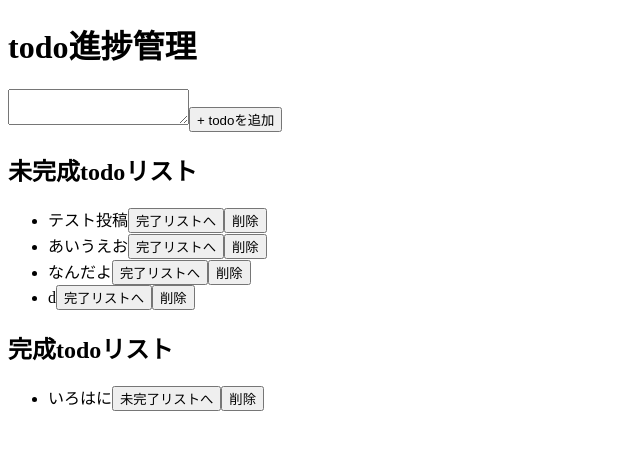
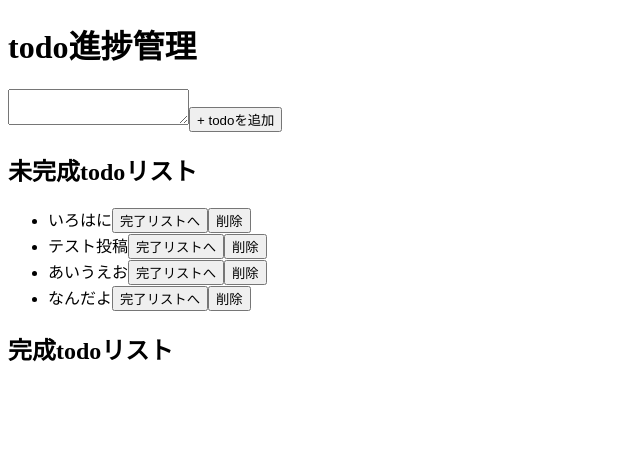
Before and after one commit to sakana-san/react-sample-benkyou, a React (Create React App) app: page / in a window 1280 px wide. Shown: the top 450 px of the page, without its empty margins (0-640 px from the left). Built offline with nearby package versions, Linux system fonts and the light colour scheme; data requests are answered from the project's data file; the HTML template or start-up script is replaced by a standard one.

Commit message:
toggle機能を実装

```diff
--- a/db.json
+++ b/db.json
@@ -3,7 +3,7 @@
     {
       "id": 1,
       "content": "いろはに",
-      "done": true
+      "done": false
     },
     {
       "content": "テスト投稿",
@@ -19,11 +19,6 @@
       "content": "なんだよ",
       "id": "01H0RWVXCBYQPTGKY27KRQD3M0",
       "done": false
-    },
-    {
-      "content": "d",
-      "id": "01H0S4KKVGX9GW6TXE6W9G2PQK",
-      "done": false
     }
   ]
 }
--- a/src/components/App.tsx
+++ b/src/components/App.tsx
@@ -11,6 +11,7 @@ type TitleProps = {
 type TodoListProps = {
   todoList: string[]
   deleteTodoListItem: any
+  toggleTodoListItem: any
 }
 
 type TodoItemProps = {
@@ -19,6 +20,7 @@ type TodoItemProps = {
   item: string
   flag: boolean
   deleteTodoListItem: any
+  toggleTodoListItem: any
 }
 
 type TodoAddProps = {
@@ -37,7 +39,7 @@ const TodoTitle = (props: TitleProps) => {
 }
 
 const TodoList = (props: TodoListProps) => {
-  const {todoList, deleteTodoListItem} = props
+  const {todoList, deleteTodoListItem, toggleTodoListItem} = props
   return (
     <ul>
       {
@@ -48,6 +50,7 @@ const TodoList = (props: TodoListProps) => {
             key={v.id}
             id={v.id}
             deleteTodoListItem={deleteTodoListItem}
+            toggleTodoListItem={toggleTodoListItem}
           />
         ))
       }
@@ -56,14 +59,17 @@ const TodoList = (props: TodoListProps) => {
 }
 
 const TodoItem = (props: TodoItemProps) => {
-  const {item, flag , id, deleteTodoListItem} = props
+  const {item, flag , id, deleteTodoListItem, toggleTodoListItem} = props
   const handleDeleteTodoListItem = () => {
     deleteTodoListItem(id)
+  }
+  const handleToggleTodoListItem = () => {
+    toggleTodoListItem(id, flag)
   }
   return (
     <li>
       {item}
-      <button>{flag ? "未完了リストへ" : "完了リストへ"}</button>
+      <button onClick={handleToggleTodoListItem}>{flag ? "未完了リストへ" : "完了リストへ"}</button>
       <button onClick={handleDeleteTodoListItem}>削除</button>
     </li>
   )
@@ -81,7 +87,7 @@ const TodoAdd = (props: TodoAddProps) => {
 
 
 function App() {
-  const { todoList, addTodoListItem, deleteTodoListItem }:any = useTodo()
+  const { todoList, addTodoListItem, deleteTodoListItem, toggleTodoListItem}:any = useTodo()
   const inputEl = useRef<HTMLTextAreaElement>(null)
 
   // 方式 --------------------------------------------------
@@ -111,11 +117,19 @@ function App() {
       <TodoAdd onClick={handleAddTodoListItem} inputEl={inputEl} />
 
       <TodoTitle title="未完成todoリスト" size="h2"/>
-      <TodoList todoList={inCompList} deleteTodoListItem={deleteTodoListItem} />
+      <TodoList
+        todoList={inCompList}
+        deleteTodoListItem={deleteTodoListItem}
+        toggleTodoListItem={toggleTodoListItem}
+      />
 
 
       <TodoTitle title="完成todoリスト" size="h2"/>
-      <TodoList todoList={compList} deleteTodoListItem={deleteTodoListItem} />
+      <TodoList
+        todoList={compList}
+        deleteTodoListItem={deleteTodoListItem}
+        toggleTodoListItem={toggleTodoListItem}
+      />
     </>
   );
 }
--- a/src/hooks/useTodo.tsx
+++ b/src/hooks/useTodo.tsx
@@ -32,23 +32,22 @@ export const useTodo = () => {
 
   }
 
-
-
-  // const toggleTodosListItemStatus = (id: number, done: boolean) => {
-  //   const todoItem = todoList.find((item: any) => item.id == id)
-  //   const newTodoItem = { ...todoItem as {}, done: !done}
-  //   todoData.updateTodoData(id, newTodoItem).then((updatedTodo) => {
-  //     const newTodoList = todoList.map((item: any) =>
-  //       item.id !== updatedTodo.id ? item : updatedTodo
-  //     );
-  //     setTodoList(newTodoList);
-  //   });
+  const toggleTodoListItem = (id: number, done: boolean) => {
+    const todoItem = todoList.find((item: any) => item.id == id)
+    const newTodoItem = { ...todoItem as {}, done: !done}
+    todoData.updateTodoData(id, newTodoItem).then((updatedTodo) => {
+      const newTodoList = todoList.map((item: any) =>
+        item.id !== updatedTodo.id ? item : updatedTodo
+      );
+      setTodoList(newTodoList);
+    });
+  }
 
   return {
     todoList,
     addTodoListItem,
-    deleteTodoListItem
-    // toggleTodosListItemStatus
+    deleteTodoListItem,
+    toggleTodoListItem
   }
 
 
```
